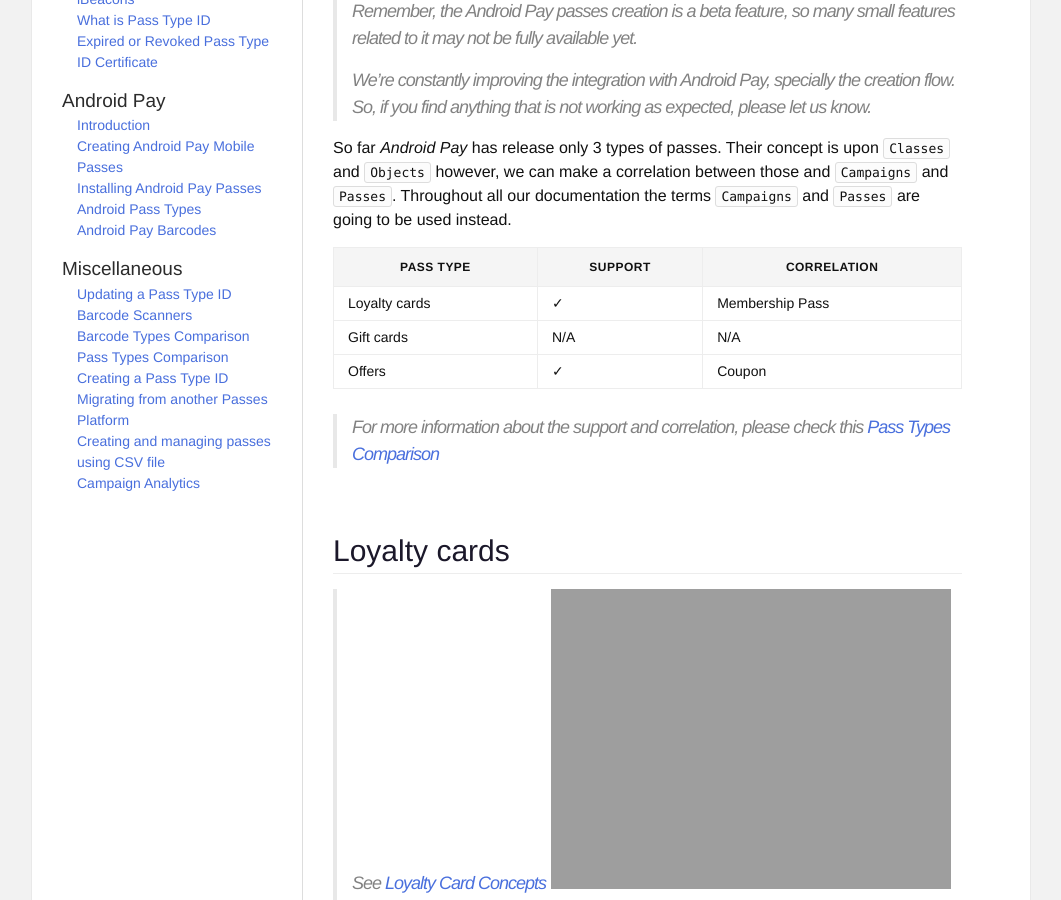
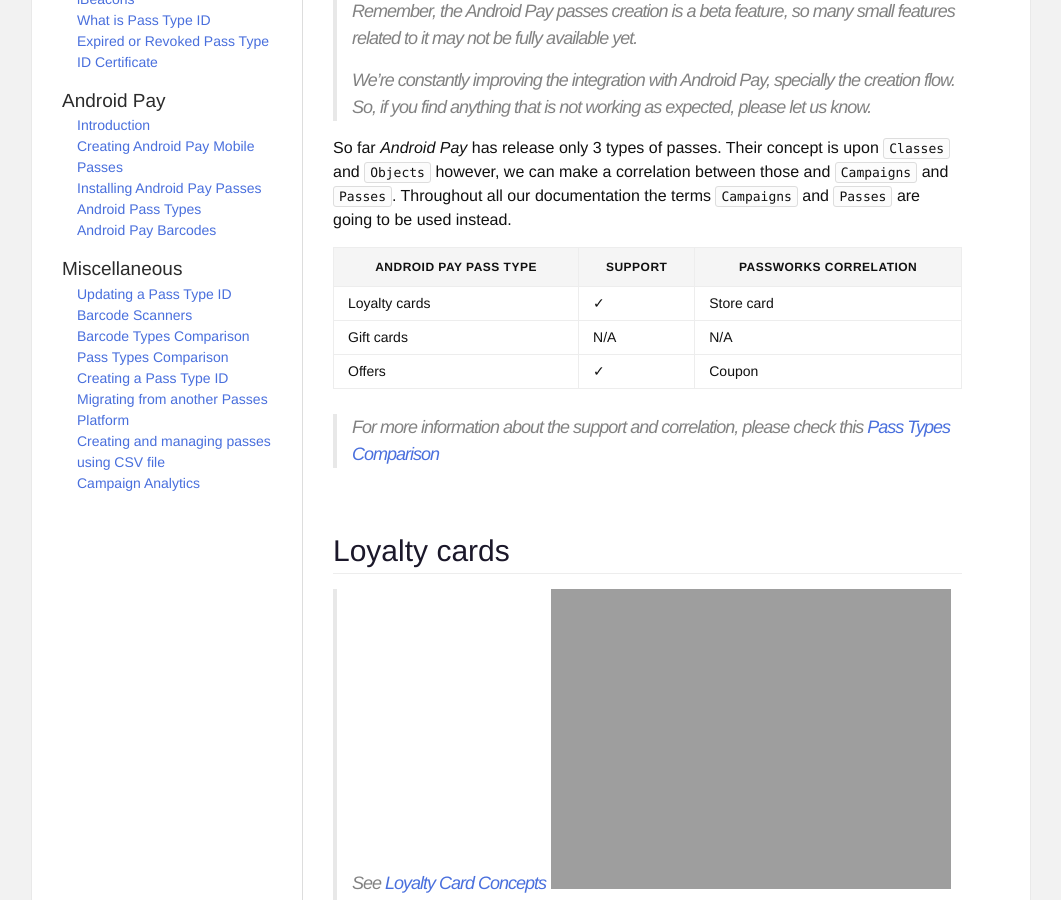
Before and after one commit to passworks/help-docs, a Jekyll site: the page built from _posts/2016-06-07-android-style-passes.md, in a window 1280 px wide and 900 px high, scrolled down 420 px, cut to the strip 0-900 px from the top of the window. Shown: the whole strip, without its empty margins (109-1170 px from the left). Built offline with Jekyll 4.4.1, drawn with Linux system fonts in a browser that asks for light colours; nearby versions of some CDN libraries; grey boxes are pictures that could not be loaded.

Commit message:
Fixed typos

```diff
--- a/_posts/2016-06-07-android-style-passes.md
+++ b/_posts/2016-06-07-android-style-passes.md
@@ -17,9 +17,9 @@
 `Objects` however, we can make a correlation between those and `Campaigns` and `Passes`.
 Throughout all our documentation the terms `Campaigns` and `Passes` are going to be used instead.
 
-| Pass type     | Support    | Correlation     |
+| Android Pay Pass type     | Support    | Passworks Correlation     |
 |---------------|------------|-----------------|
-| Loyalty cards | &#10003;   | Membership Pass |
+| Loyalty cards | &#10003;   | Store card |
 | Gift cards    | N/A        | N/A             |
 | Offers        | &#10003;   | Coupon          |
 
```
Also changed, not shown: _posts/2016-06-07-pass-type-comparison.md (+2 -2 lines).
